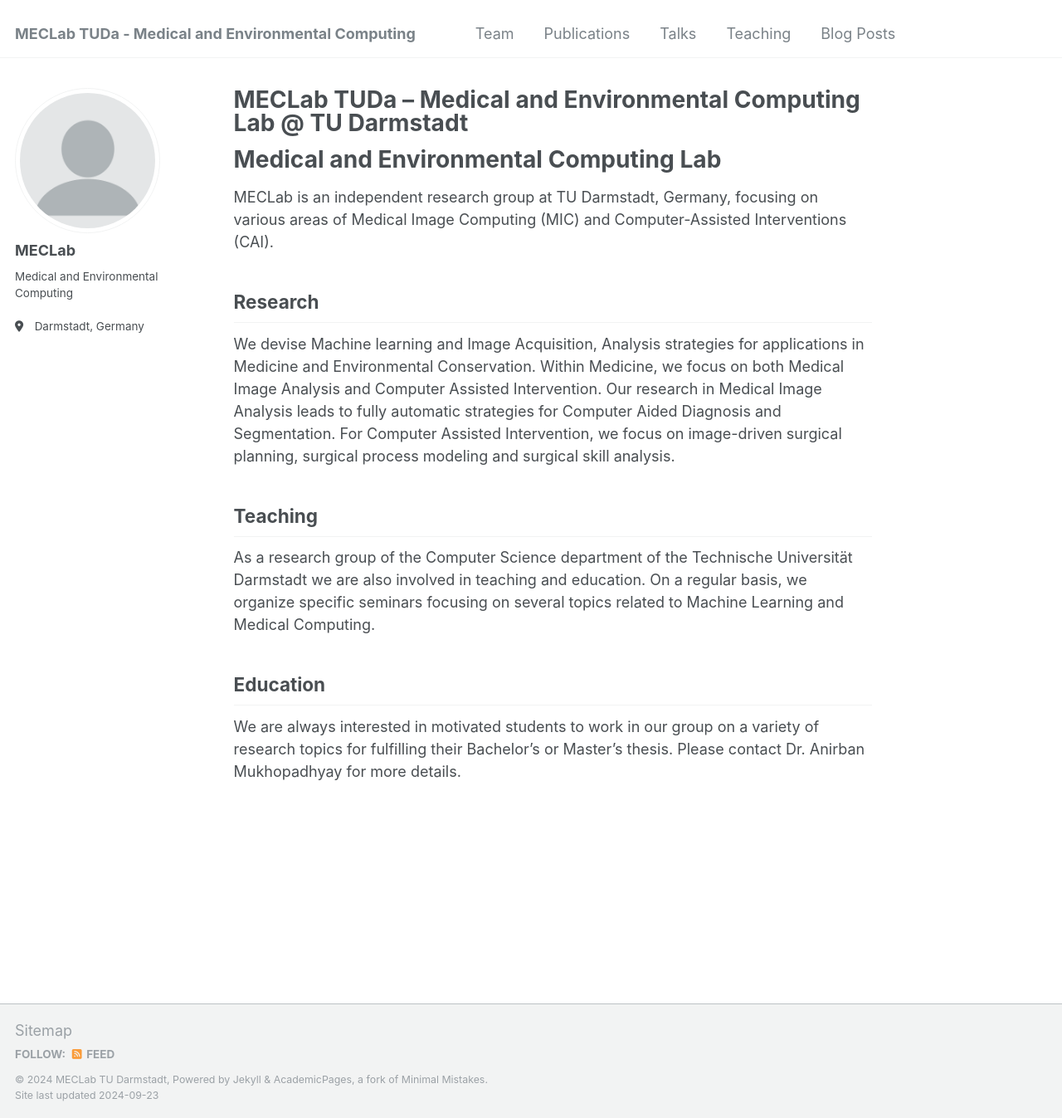
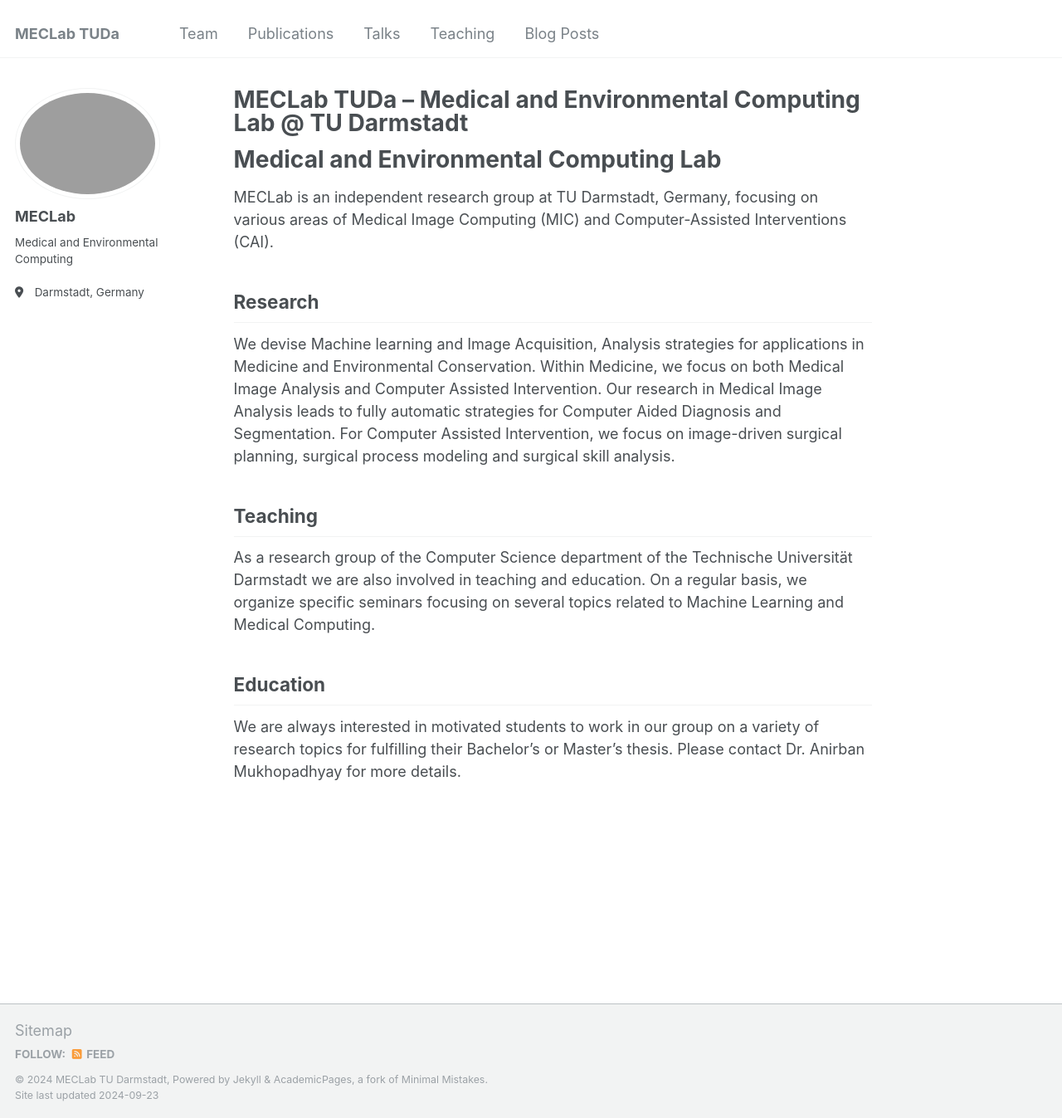
Before and after one commit to MECLabTUDA/MECLabTUDA.github.io, a Jekyll site: the page built from _pages/about.md, in a window 1280 px wide and 1347 px high. Shown: the whole window at 83% size. Built offline with Jekyll 4.4.1, drawn with Linux system fonts in a browser that asks for light colours.

Commit message:
change sidebar pic

```diff
--- a/_config.yml
+++ b/_config.yml
@@ -8,7 +8,7 @@
 
 # Basic Site Settings
 locale                   : "en-US"
-title                    : "MECLab TUDa - Medical and Environmental Computing"
+title                    : "MECLab TUDa"
 title_separator          : "-"
 name                     : &name "MECLab TU Darmstadt"
 description              : &description "Medical and Environmental Computing Group at TU Darmstadt"
@@ -21,7 +21,7 @@ repository               : "MECLabTUDA/academicpages.github.io"
 #               Additional customization can be done by editing /_includes/author-profile.html
 author:
   # Biographic information
-  avatar           : "profile.png"
+  avatar           : "MEC_Lab_Logo.png"
   name             : "MECLab"
   pronouns         : # example: "she/her"
   bio              : "Medical and Environmental Computing"
```
